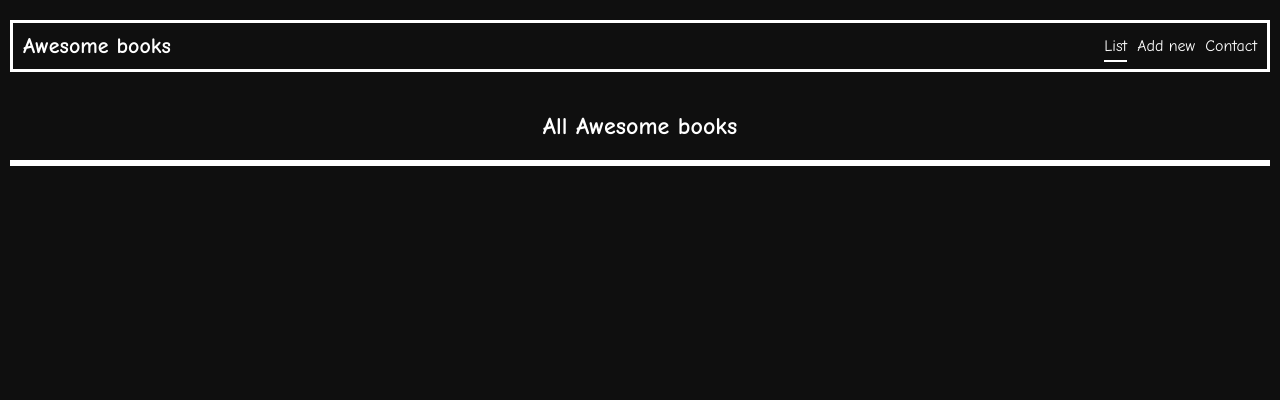
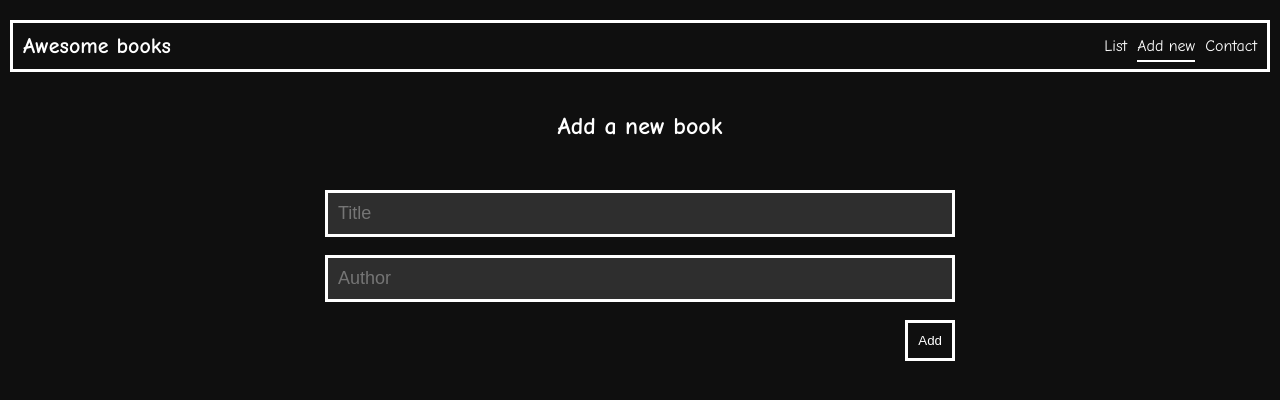
Before and after one commit to rachidelaid/awesome-books, a plain HTML site: page index.html in a window 1280 px wide. Both pictures are taken after a click on the link "Add new". Drawn offline with Linux system fonts and the light colour scheme.

Commit message:
adding the javascript logic for the navigation

```diff
--- a/index.html
+++ b/index.html
@@ -12,24 +12,25 @@
     />
     <link rel="stylesheet" href="style.css" />
     <script src="./main.js" defer></script>
+    <script src="./navigation.js" defer></script>
     <title>Awesome books</title>
   </head>
   <body>
     <header>
       <h1>Awesome books</h1>
       <ul class="links">
-        <li><a href="#" class="active">List</a></li>
-        <li><a href="#">Add new</a></li>
-        <li><a href="#">Contact</a></li>
+        <li><a id="home" href="#" class="active">List</a></li>
+        <li><a id="form-container" href="#">Add new</a></li>
+        <li><a id="contact" href="#">Contact</a></li>
       </ul>
     </header>
 
-    <section class="home">
+    <section class="flex home">
       <h2>All Awesome books</h2>
       <ul class="books-list"></ul>
     </section>
 
-    <section class="form-conatiner">
+    <section class="form-container">
       <h2>Add a new book</h2>
       <form>
         <input type="text" id="title" placeholder="Title" required /> <br />
--- /dev/null
+++ b/navigation.js
@@ -0,0 +1,14 @@
+const links = document.querySelectorAll('.links a');
+links.forEach((link) => {
+  link.addEventListener('click', () => {
+    if (link.classList.contains('active')) return;
+
+    links.forEach((anchor) => anchor.classList.remove('active'));
+
+    link.classList.add('active');
+
+    document.querySelector('.flex').classList.remove('flex');
+
+    document.querySelector(`.${link.id}`).classList.add('flex');
+  });
+});
--- a/style.css
+++ b/style.css
@@ -57,7 +57,7 @@ header h1 {
 }
 
 .home {
-  display: flex;
+  display: none;
   flex-direction: column;
   align-items: center;
   margin: 40px 0;
@@ -98,10 +98,11 @@ button:active {
   transform: scale(0.9);
 }
 
-.form-conatiner {
+.form-container {
   display: none; /*flex*/
   flex-direction: column;
   align-items: center;
+  margin-top: 40px;
 }
 
 form {
@@ -126,7 +127,7 @@ form input {
   display: none; /*flex*/
   flex-direction: column;
   align-items: center;
-  margin: 20px 0;
+  margin-top: 40px;
   font-size: 18px;
 }
 
@@ -137,3 +138,7 @@ form input {
 .info li {
   list-style: circle;
 }
+
+.flex {
+  display: flex;
+}
```
